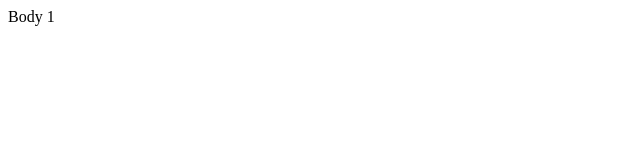
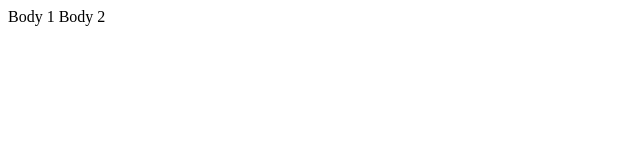
Before and after one commit to TitoRahman/tkppl-demo, a plain HTML site: page index.html in a window 1280 px wide. Shown: the full height of the page, 0-640 px from the left. Drawn offline with Linux system fonts and the light colour scheme.

Commit message:
modified:   index.html

```diff
--- a/index.html
+++ b/index.html
@@ -8,5 +8,6 @@
 </head>
 <body>
     Body 1
+    Body 2
 </body>
 </html>
```
